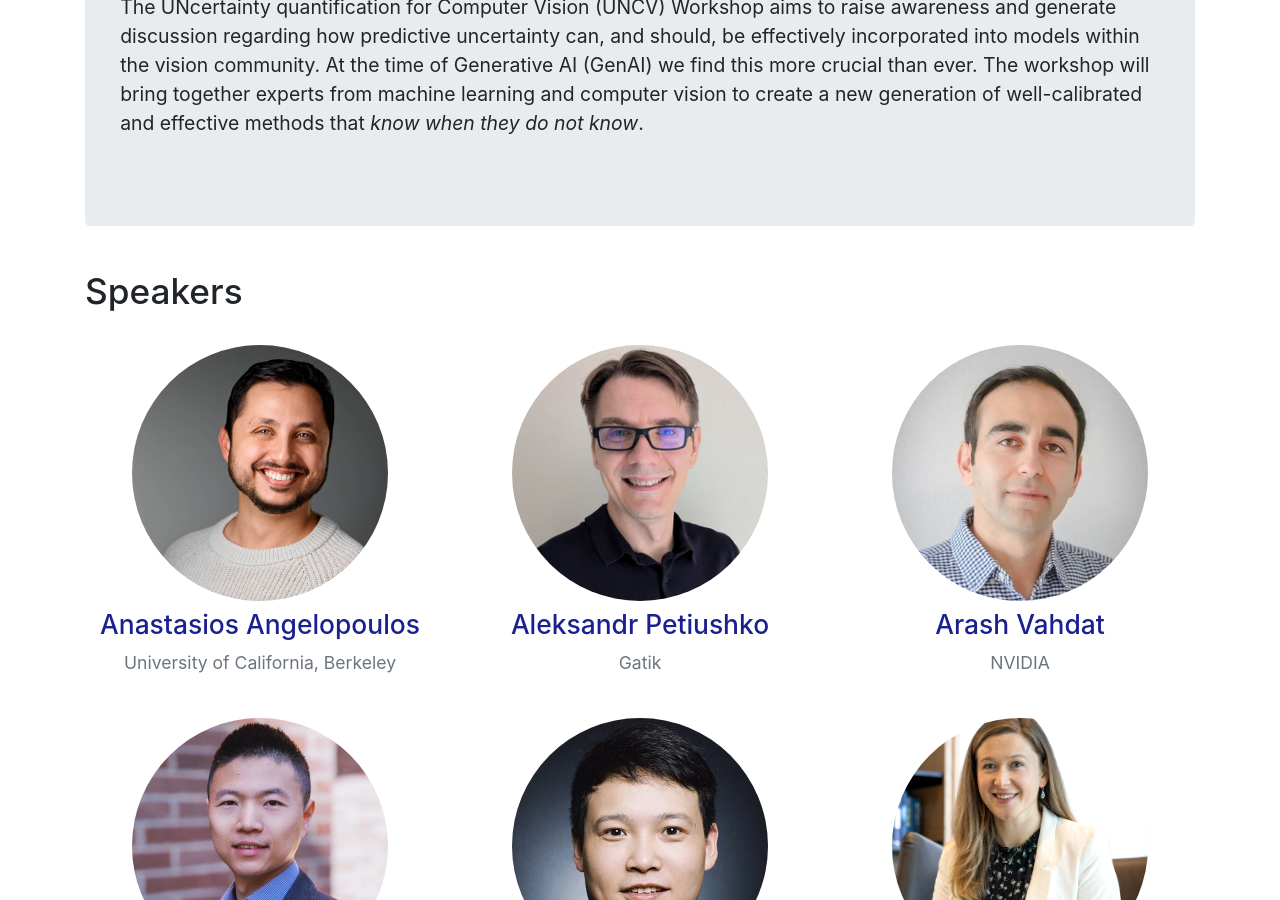
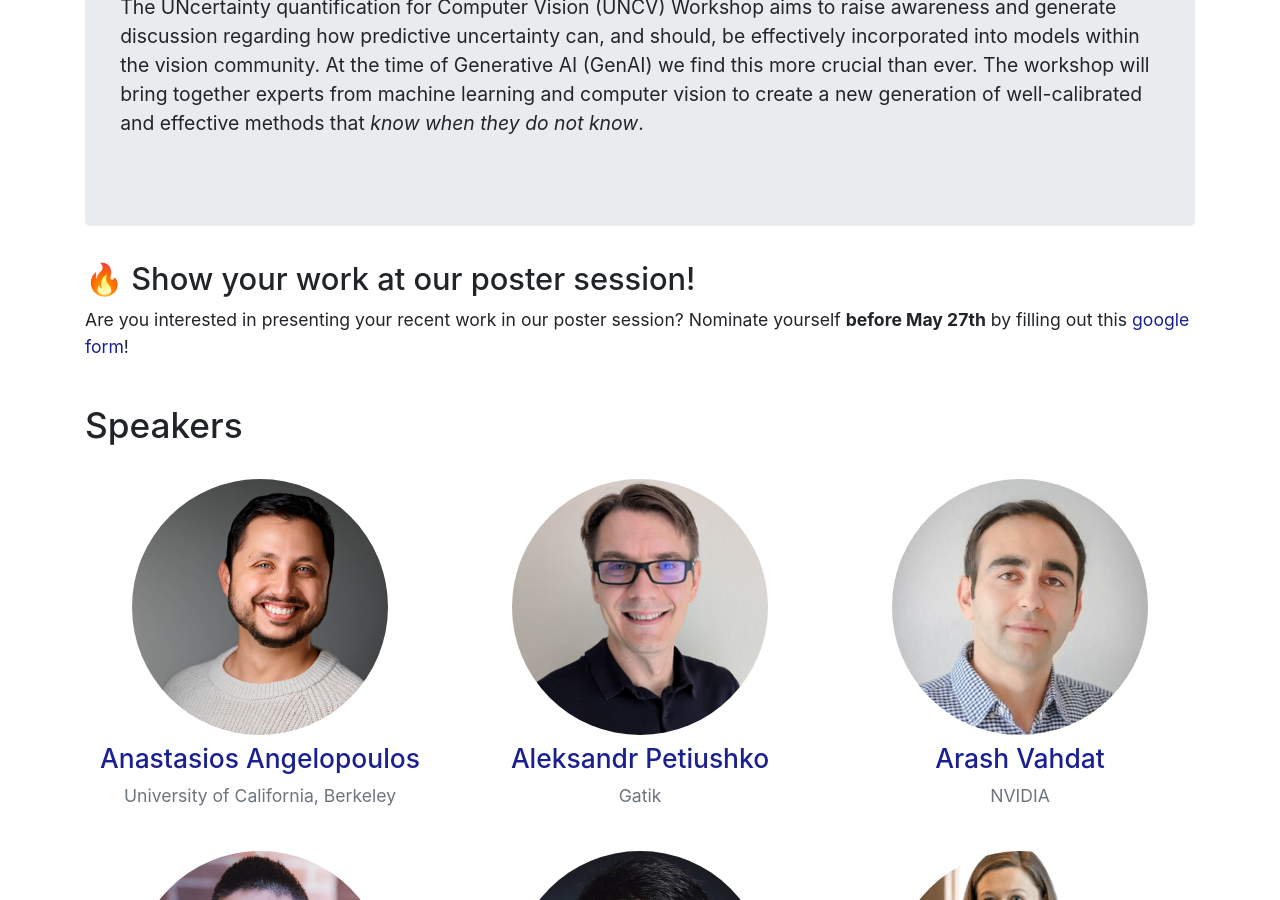
Before and after one commit to Uncertainty-CV/2025, a Jekyll site: the page built from index.html, in a window 1280 px wide and 900 px high, scrolled down 705 px. Built offline with Jekyll 4.4.1, drawn with Linux system fonts in a browser that asks for light colours.

Commit message:
google form

```diff
--- a/index.html
+++ b/index.html
@@ -12,6 +12,14 @@ layout: default
 
 
 <!-- Content -->
+
+
+
+<h3>🔥 Show your work at our poster session!</h3>
+
+Are you interested in presenting your recent work in our poster session?
+Nominate yourself <b>before May 27th</b> by filling out this <a href="https://forms.gle/3KXtqBcmKaS16JVb9">google form</a>!
+
 
 <h2>Speakers</h2>
 
```
